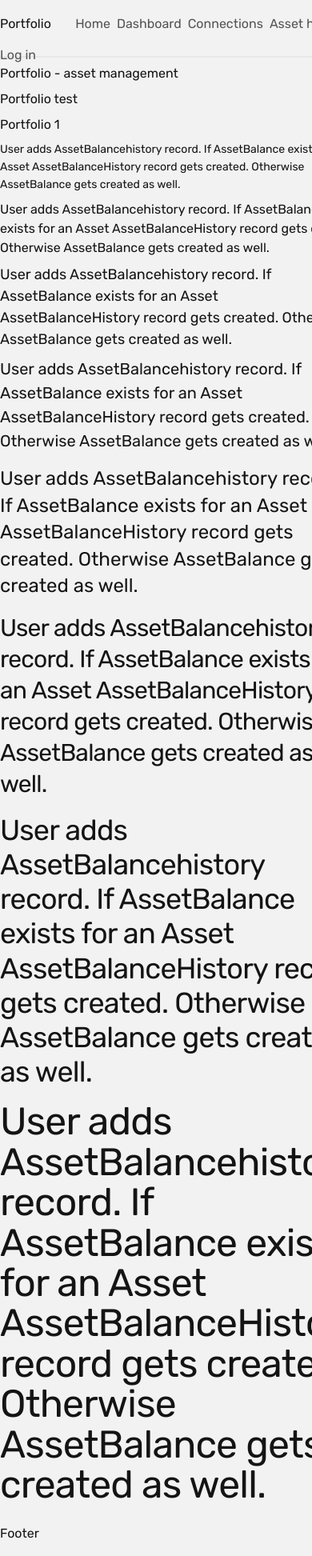
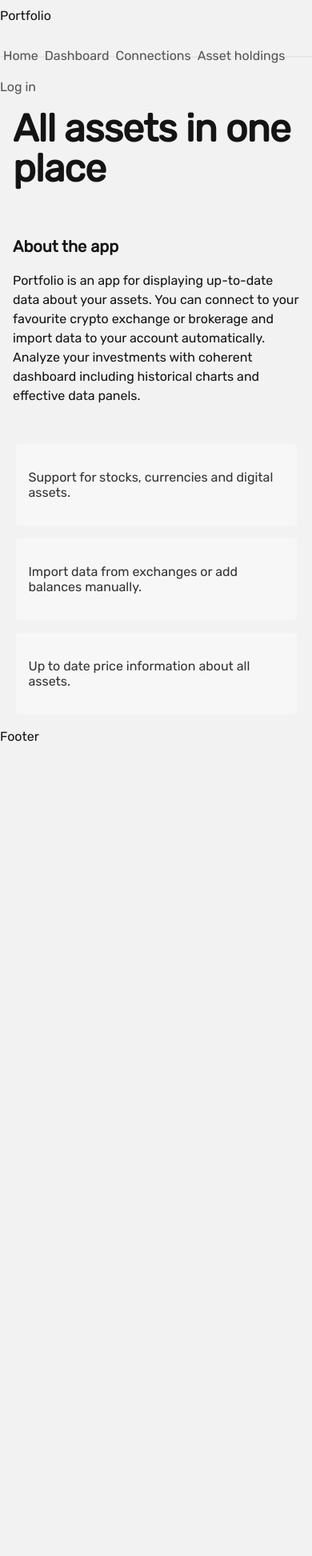
Before and after one commit to ra2dd/django-finances, a Django app: page /portfolio/ in a window 390 px wide; the page is wider, and only the part inside the window is pictured. Shown: that part at 80% size. After the commit the page ends 927 px from the top of that part, so only its background shows below. Run offline with Django 4.2, Linux system fonts and the light colour scheme; tables that the repository leaves empty hold one stand-in row (values such as "Sample post").

Commit message:
add index with styling

```diff
--- a/portfolio/static/css/style.css
+++ b/portfolio/static/css/style.css
@@ -226,3 +226,47 @@
     padding: 0.5rem 1rem;
     border-radius: 0.25rem;
 }
+
+
+
+/*
+    Styling index page
+*/
+.infoBoxes > div {
+    max-width: 28%;
+    background-color: hsl(0, 0%, 97%);
+    color: hsl(0, 0%, 20%);
+    padding: 2rem 1rem;
+    margin: 0.5rem;
+    border-radius: 0.25rem;
+}
+
+.indexDesc {
+    gap: 1rem;
+}
+
+.indexDesc div {
+    margin: 2rem 1rem;
+}
+
+.indexDesc div:nth-child(1) {
+    flex: 1.3;
+}
+
+.indexDesc > div > h3 {
+    margin-bottom: 1rem;
+}
+
+.indexDesc div:nth-child(2) {
+    flex: 1;
+}
+
+@media screen and (max-width: 500px) {
+    .indexDesc div:nth-child(2) {
+        display: none;
+    }
+
+    .infoBoxes > * {
+        min-width: 90%;
+    }
+}
--- a/portfolio/templates/index.html
+++ b/portfolio/templates/index.html
@@ -5,18 +5,38 @@
 {% endblock %}
 
 {% block content %}
-    <h1>Portfolio - asset management</h1>
+    <div class="indexPage">
+        <h1 class="displayNone">Asset management app</h1>
 
-    <h2>Portfolio test</h2>
+        <div class="flexboxSA" style="margin: 3rem 1rem 0;">
+            <h2 class="heading3Xl weight700">All assets in one place</h2>
+        </div>
 
-    <p>{{ portfolio_object }}</p>
+        <div class="flexboxSA indexDesc">
+            <div>
+                <h3 class="headingMd weight700">About the app</h3>
+                <p>Portfolio is an app for displaying up-to-date data about your assets.
+                    You can connect to your favourite crypto exchange or brokerage and import data to your
+                    account automatically. Analyze your investments with coherent dashboard
+                    including historical charts and effective data panels.
+                </p>
+            </div>
+            {% load static %}
+            <div>
+                <img src="{% static 'media/images/generic/finances-illustration.svg' %}" />
+            </div>
+        </div>
 
-    <p class="textSmall">User adds AssetBalancehistory record. If AssetBalance exists for an Asset AssetBalanceHistory record gets created. Otherwise AssetBalance gets created as well.</p>
-    <p class="">User adds AssetBalancehistory record. If AssetBalance exists for an Asset AssetBalanceHistory record gets created. Otherwise AssetBalance gets created as well.</p>
-    <p class="textLarger">User adds AssetBalancehistory record. If AssetBalance exists for an Asset AssetBalanceHistory record gets created. Otherwise AssetBalance gets created as well.</p>
-    <p class="headingMd">User adds AssetBalancehistory record. If AssetBalance exists for an Asset AssetBalanceHistory record gets created. Otherwise AssetBalance gets created as well.</p>
-    <p class="headingLg">User adds AssetBalancehistory record. If AssetBalance exists for an Asset AssetBalanceHistory record gets created. Otherwise AssetBalance gets created as well.</p>
-    <p class="headingXl">User adds AssetBalancehistory record. If AssetBalance exists for an Asset AssetBalanceHistory record gets created. Otherwise AssetBalance gets created as well.</p>
-    <p class="heading2Xl">User adds AssetBalancehistory record. If AssetBalance exists for an Asset AssetBalanceHistory record gets created. Otherwise AssetBalance gets created as well.</p>
-    <p class="heading3Xl">User adds AssetBalancehistory record. If AssetBalance exists for an Asset AssetBalanceHistory record gets created. Otherwise AssetBalance gets created as well.</p>
+        <section class="flexboxSA infoBoxes mt-3">
+            <div>
+                Support for stocks, currencies and digital assets.
+            </div>
+            <div>
+                Import data from exchanges or add balances manually.
+            </div>
+            <div>
+                Up to date price information about all assets.
+            </div>
+        </section>
+    </div>
 {% endblock %}
```
Also changed, not shown: 1 other file.
